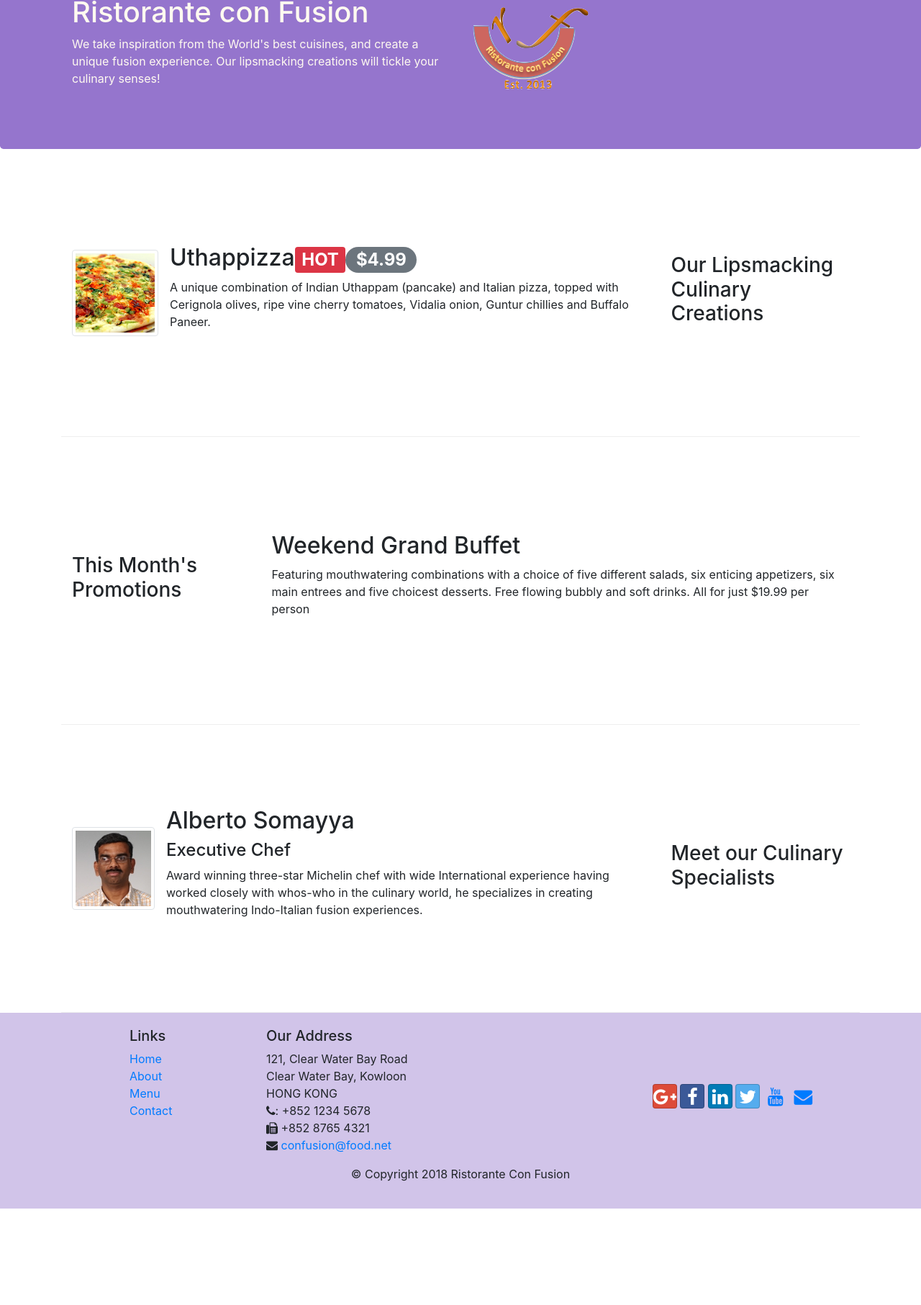
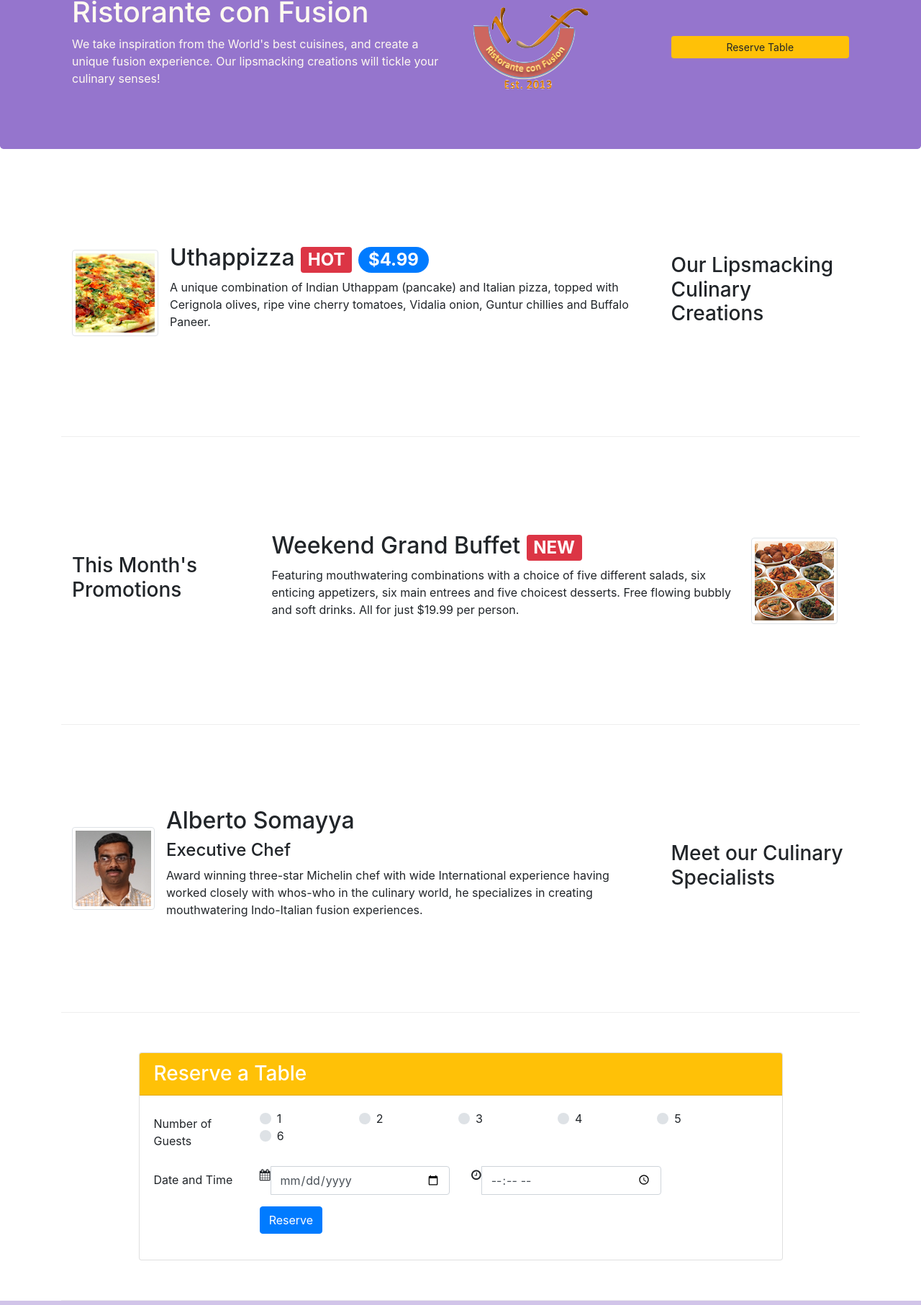
Before and after one commit to bharatkapilabk/fullstack-test, a website: page Bootstrap4/conFusion/index.html in a window 1280 px wide. Shown: the part 127-1940 px from the top of the page at 72% size. Before the commit the page ends 1806 px from the top, so only its background shows below. Drawn offline with nearby package versions, Linux system fonts and the light colour scheme.

Commit message:
Radio Buttons and Checkboxes

```diff
--- a/Bootstrap4/conFusion/index.html
+++ b/Bootstrap4/conFusion/index.html
@@ -43,20 +43,27 @@
                 <div class="col-12 col-sm align-self-center">
                     <img src="img/logo.png" class="img-fluid">
                 </div>
+                <div class="co-12 col-sm align-self-center">
+                    <a role="button" class="btn btn-block btn-sm btn-warning" href="#reservationDiv">Reserve Table</a>
+                </div>
             </div>
         </div>
     </header>
-<div class="container">
+    <div class="container">
         <div class="row row-content align-items-center">
-            <div class="col-12 col-sm-4 order-sm-last col-md-3">
+            <div class="col-sm-4 col-md-3 order-2">   <!-- Replaced flex-first and flex-last with order-1 and order-2 in beta 2" -->
                 <h3>Our Lipsmacking Culinary Creations</h3>
             </div>
-            <div class="col col-sm order-sm-first col-md">
-                <div class="media">
-                    <img class="d-flex mr-3 img-thumbnail align-self-center" src="img/uthappizza.png" alt="unthappizza">
+            <div class="col-sm col-md order-1">
+               <div class="media">
+                    <img class="d-flex mr-3 img-thumbnail align-self-center"
+                         src="img/uthappizza.png" alt="Uthappizza">
                     <div class="media-body">
-                        <h2 class="mt-0">Uthappizza<span class="badge badge-danger">HOT</span><span class="badge badge-pill badge-secondary">$4.99</span></h2>
-                        <p class="d-none d-sm-block">A unique combination of Indian Uthappam (pancake) and Italian pizza, topped with Cerignola olives, ripe vine cherry tomatoes, Vidalia onion, Guntur chillies and Buffalo Paneer.</p>
+                        <h2 class="mt-0">Uthappizza <span class="badge badge-danger">HOT</span> <span class="badge badge-pill badge-primary">$4.99</span></h2>
+                        <p class="d-none d-sm-block">A unique combination of Indian Uthappam (pancake) and
+                          Italian pizza, topped with Cerignola olives, ripe vine
+                          cherry tomatoes, Vidalia onion, Guntur chillies and
+                          Buffalo Paneer.</p>
                     </div>
                 </div>
             </div>
@@ -64,32 +71,109 @@
 
 
         <div class="row row-content align-items-center">
-            <div class="col-12 col-sm-4 col-md-3">
+            <div class="col-sm-4 col-md-3">
                 <h3>This Month's Promotions</h3>
             </div>
-            <div class="col col-sm col-md">
-                <h2>Weekend Grand Buffet</h2>
-                <p>Featuring mouthwatering combinations with a choice of five different salads, six enticing appetizers, six main entrees and five choicest desserts. Free flowing bubbly and soft drinks. All for just $19.99 per person </p>
+            <div class="col-sm col-md">
+                <div class="media">
+                    <div class="media-body">
+                        <h2 class="mt-0">Weekend Grand Buffet <span class="badge badge-danger">NEW</span></h2>
+                        <p class="d-none d-sm-block">Featuring mouthwatering combinations with a choice of
+                             five different salads, six enticing appetizers, six main entrees and five choicest desserts.
+                             Free flowing bubbly and soft drinks. All for just $19.99 per person.
+                         </p>
+                    </div>
+                    <img class="d-flex mr-3 img-thumbnail align-self-center"
+                    src="img/buffet.png" alt="Grand Buffet">
+                </div>
             </div>
         </div>
 
         <div class="row row-content align-items-center">
-            <div class="col-12 col-sm-4 order-sm-last col-md-3">
+            <div class="col-sm-4 col-md-3 order-2">
                 <h3>Meet our Culinary Specialists</h3>
             </div>
-            <div class="col col-sm order-sm-first col-md">
+            <div class="col-sm col-md order-1">
                 <div class="media">
-                    <img class="d-flex mr-3 img-thumbnail align-self-center" src="img/alberto.png" alt="alberto">
+                    <img class="d-flex mr-3 img-thumbnail align-self-center"
+                         src="img/alberto.png" alt="Alberto Somayya">
                     <div class="media-body">
-                        <h2>Alberto Somayya</h2>
+                        <h2 class="mt-0">Alberto Somayya</h2>
                         <h4>Executive Chef</h4>
-                        <p>Award winning three-star Michelin chef with wide International experience having worked closely with whos-who in the culinary world, he specializes in creating mouthwatering Indo-Italian fusion experiences. </p>
+                        <p class="d-none d-sm-block">Award winning three-star Michelin chef with wide
+                         International experience having worked closely with
+                         whos-who in the culinary world, he specializes in
+                          creating mouthwatering Indo-Italian fusion experiences.
+                         </p>
+                    </div>
+                </div>
+            </div>
+        </div>
+        <div class="row row-content align-items-center justify-content-center" id="reservationDiv">
+            <div class="col-12 col-sm-12 col-md-10">
+                <div class="card">
+                    <h3 class="card-header bg-warning text-white">Reserve a Table</h3>
+                    <div class="card-body">
+                        <form>
+                            <div class="form-group row">
+                                <label for="guests" class="col-12 col-sm-12 col-md-2 col-form-label">Number of Guests</label>
+                                <div class="col-md-10">
+                                    <div class="form-check col-12 col-sm-2 col-md-2 custom-control custom-radio custom-control-inline">
+                                        <input type="radio" id="guest1" name="guest1" class="custom-control-input">
+                                        <label class="custom-control-label" for="guest1">1</label>
+                                    </div>
+                                    <div class="form-check col-12 col-sm-2 col-md-2 custom-control custom-radio custom-control-inline">
+                                        <input type="radio" id="guest2" name="guest2" class="custom-control-input">
+                                        <label class="custom-control-label" for="guest2">2</label>
+                                    </div>
+                                    <div class="form-check col-12 col-sm-2 col-md-2 custom-control custom-radio custom-control-inline">
+                                        <input type="radio" id="guest3" name="guest3" class="custom-control-input">
+                                        <label class="custom-control-label" for="guest3">3</label>
+                                    </div>
+                                    <div class="form-check col-12 col-sm-2 col-md-2 custom-control custom-radio custom-control-inline">
+                                        <input type="radio" id="guest4" name="guest4" class="custom-control-input">
+                                        <label class="custom-control-label" for="guest4">4</label>
+                                    </div>
+                                    <div class="form-check col-12 col-sm-2 col-md-2 custom-control custom-radio custom-control-inline">
+                                        <input type="radio" id="guest5" name="guest5" class="custom-control-input">
+                                        <label class="custom-control-label" for="guest5">5</label>
+                                    </div>
+                                    <div class="form-check col-12 col-sm-2 col-md-2 custom-control custom-radio custom-control-inline">
+                                        <input type="radio" id="guest6" name="guest6" class="custom-control-input">
+                                        <label class="custom-control-label" for="guest6">6</label>
+                                    </div>
+                                </div>
+                            </div>
+                            <div class="form-group row">
+                                <label for="date" class="col-12 col-sm-12 col-md-2 col-form-label">Date and Time</label>
+                                <div class="col-12 col-sm-12 col-md-4">
+                                    <div class="input-group">
+                                        <div class="input-group-addon">
+                                            <i class="fa fa-calendar"></i>
+                                        </div>
+                                        <input type="date" class="form-control" id="date" name="date" placeholder="Date">
+                                    </div>
+                                </div>
+                                <div class="col-12 col-sm-12 col-md-4">
+                                    <div class="input-group">
+                                        <div class="input-group-addon">
+                                            <i class="fa fa-clock-o"></i>
+                                        </div>
+                                        <input type="time" class="form-control" id="time" name="time" placeholder="Time">
+                                    </div>
+                                </div>
+                            </div>
+                            <div class="form-group row">
+                                <div class="offset-md-2 col-md-10">
+                                    <button type="submit" class="btn btn-primary">Reserve</button>
+                                </div>
+                            </div>
+                        </form>
                     </div>
                 </div>
             </div>
         </div>
     </div>
-</div>
 
     <footer class="footer">
         <div class="container">
@@ -138,5 +222,4 @@
     <script src="node_modules/popper.js/dist/umd/popper.min.js"></script>
     <script src="node_modules/bootstrap/dist/js/bootstrap.min.js"></script>
 </body>
-
 </html>
```
